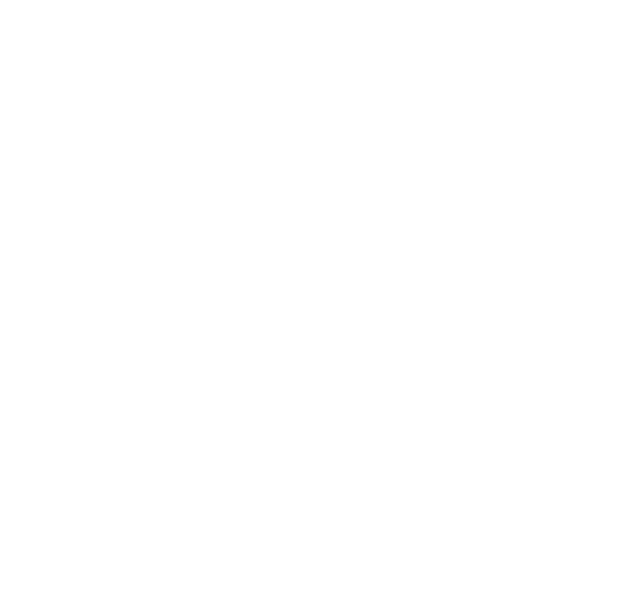
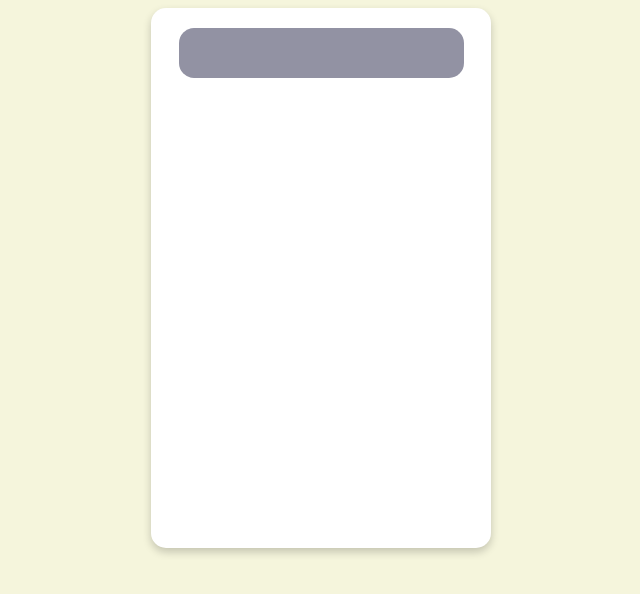
Before and after one commit to tal-zal/Basic-Calculator, a plain HTML site: page index.html in a window 1280 px wide. Shown: the whole page, without its empty margins (319-959 px from the left). Drawn offline with Linux system fonts and the light colour scheme.

Commit message:
A few boxes added

```diff
--- a/index.html
+++ b/index.html
@@ -12,13 +12,19 @@
         <meta name="viewport" content="width=device-width, initial-scale=1">
         <link rel="stylesheet" href="stylesheet.css">
         <style href="stylesheet.css"></style>
-        <script src="index.js"></script>
+        <script src="script.js"></script>
     </head>
     <body>
         <!--[if lt IE 7]>
             <p class="browsehappy">You are using an <strong>outdated</strong> browser. Please <a href="#">upgrade your browser</a> to improve your experience.</p>
         <![endif]-->
 
+        <div class="calculator">
+            <div class="topScreen"></div>
+            <div class=buttons></div>
+
+        </div>
+
 
     </body>
 </html>
--- a/stylesheet.css
+++ b/stylesheet.css
@@ -0,0 +1,26 @@
+body {
+    display: flex;
+    justify-content: center;
+    align-items: center;
+    background-color: beige;
+}
+
+.calculator{
+    flex-shrink: 0;
+    box-shadow: 0 4px 8px 0 rgba(0,0,0,0.2);
+    border-radius: 15px;
+    transition: 0.3s;
+    background-color: white;
+    width: 300px;
+    height: 500px;
+    display: flex;
+    justify-content: center;
+    padding: 20px;
+}
+
+.calculator .topScreen {
+    width: 95%;
+    height: 10%;
+    background-color: rgb(146, 146, 163);
+    border-radius: 15px;
+}
```
Also changed, not shown: index.js (deleted), script.js (added).
